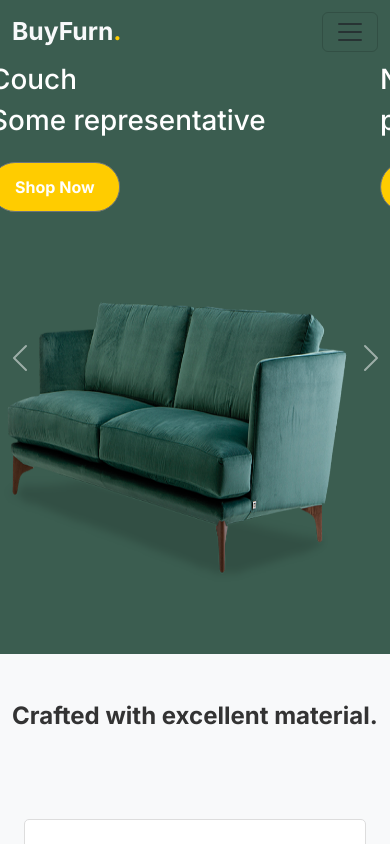
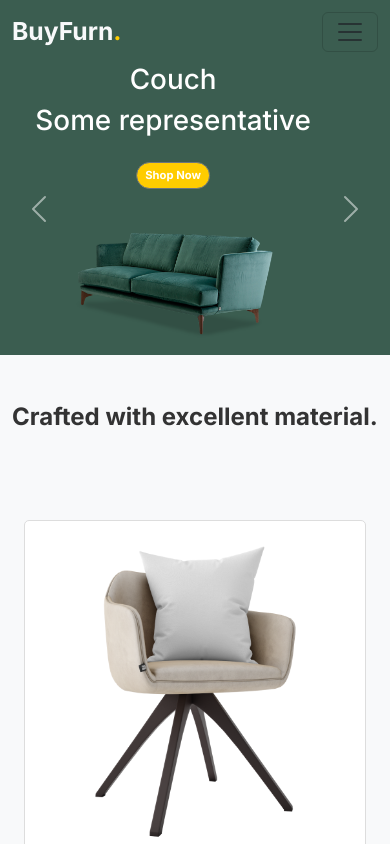
Before and after one commit to kunjanThakor/BuyFurn, an Angular app: page / in a window 390 px wide. Shown: the top 844 px of the page. Built offline with nearby package versions, Linux system fonts and the light colour scheme.

Commit message:
set responsiveness of slider

```diff
--- a/src/app/Component/slider/slider.component.css
+++ b/src/app/Component/slider/slider.component.css
@@ -2,50 +2,119 @@
     background-color: #3b5d50;
     color: white;
     width: 100%;
-    height: 70vh;
+    height: auto;
+    /* Make the height dynamic */
+    display: flex;
+    align-items: center;
 }
 
+.carousel-inner {
+    height: auto;
+    /* Make the height dynamic */
+}
+
+.carousel-item {
+    height: auto;
+    /* Make the height dynamic */
+}
 
 img {
-    height: 400px;
+    max-height: 400px;
+    /* Max height to ensure it doesn't exceed a specific size */
+    width: auto;
+    /* Maintain aspect ratio */
 }
 
 .custom-btn {
     background-color: #ffcc00;
-    /* Custom background color */
     padding: 0.75rem 1.5rem;
-    /* Custom padding */
     font-size: 1rem;
-    /* Custom font size */
     font-weight: bold;
-    /* Bold text */
     border-radius: 30px !important;
-    /* Rounded corners */
     transition: all 0.3s ease;
-    /* Smooth transition */
 }
 
 .custom-btn:hover {
     background-color: #e6b800;
-    /* Darker shade for hover */
     color: #ffffff;
-    /* White text on hover */
     box-shadow: 0 4px 8px rgba(0, 0, 0, 0.2);
-    /* Shadow effect on hover */
     transform: translateY(-2px);
-    /* Slight lift effect on hover */
 }
 
 .custom-btn:active {
     background-color: #cc9900;
-    /* Even darker shade for active state */
     box-shadow: 0 2px 4px rgba(0, 0, 0, 0.2);
-    /* Reduced shadow on active */
     transform: translateY(0);
-    /* No lift effect on active */
 }
 
 .carousel-control-next,
 .carousel-control-prev {
     width: 10% !important;
 }
+
+/* Media Queries for Responsiveness */
+@media (max-width: 1200px) {
+    img {
+        max-height: 300px;
+        /* Adjust max height for smaller screens */
+    }
+
+    .custom-btn {
+        padding: 0.5rem 1rem;
+        font-size: 0.9rem;
+    }
+}
+
+@media (max-width: 992px) {
+    img {
+        max-height: 250px;
+        /* Adjust max height for smaller screens */
+    }
+
+    .custom-btn {
+        padding: 0.5rem 1rem;
+        font-size: 0.8rem;
+    }
+
+    .carousel-control-next,
+    .carousel-control-prev {
+        width: 15% !important;
+    }
+}
+
+@media (max-width: 768px) {
+    img {
+        max-height: 200px;
+        /* Adjust max height for smaller screens */
+    }
+
+    .custom-btn {
+        padding: 0.5rem 0.75rem;
+        font-size: 0.75rem;
+    }
+
+    .carousel-control-next,
+    .carousel-control-prev {
+        width: 20% !important;
+    }
+
+    .intro-excerpt {
+        text-align: center;
+    }
+
+    .hero-img-wrap {
+        text-align: center;
+    }
+}
+
+@media (max-width: 576px) {
+    img {
+        max-height: 150px;
+        /* Adjust max height for smaller screens */
+    }
+
+    .custom-btn {
+        padding: 0.25rem 0.5rem;
+        font-size: 0.7rem;
+    }
+}
--- a/src/app/Component/slider/slider.component.html
+++ b/src/app/Component/slider/slider.component.html
@@ -31,6 +31,3 @@
     </button>
     <button class="carousel-control-next" type="button" data-bs-target="#heroCarousel" data-bs-slide="next">
         <span class="carousel-control-next-icon" aria-hidden="true"></span>
-        <span class="visually-hidden">Next</span>
-    </button>
-</div>
```
